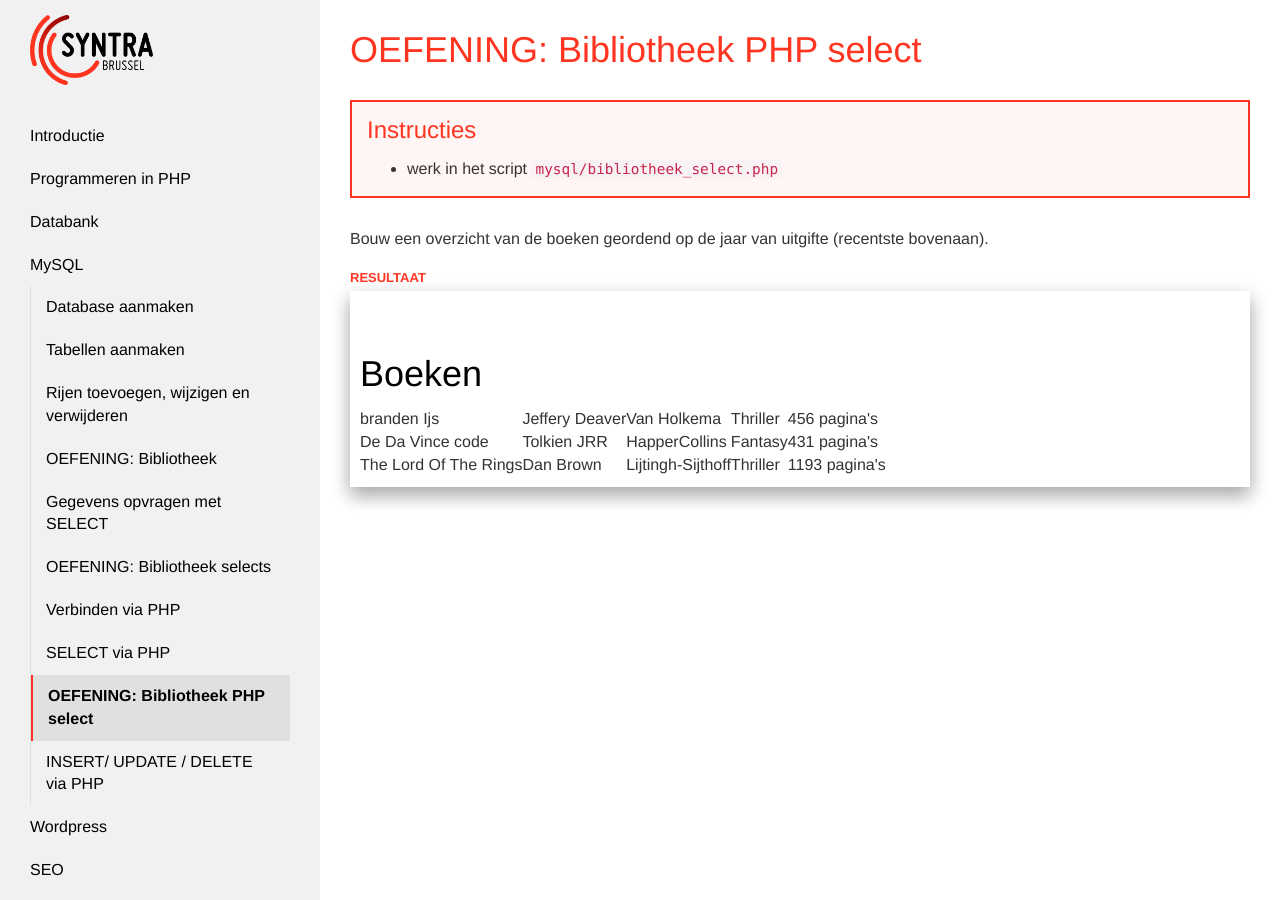
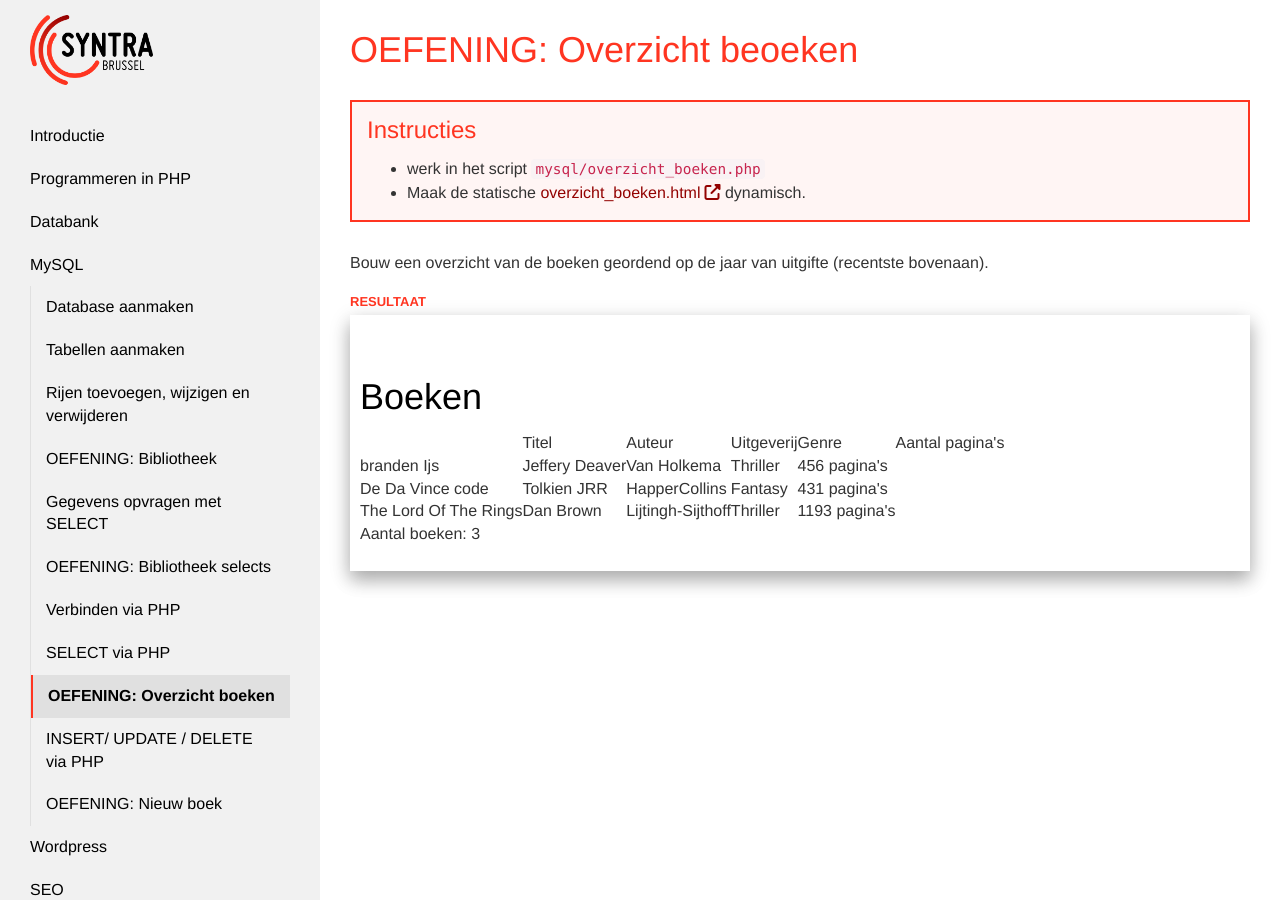
Before and after one commit to Syntra-Brussel/dynamische-webtechnieken, a Jekyll site: the page built from mysql/oefening-bibliotheek-overzicht-boeken.md, in a window 1280 px wide and 900 px high. Built offline with Jekyll 4.4.1, drawn with Linux system fonts in a browser that asks for light colours; nearby versions of some CDN libraries; a script that is not in the unit is left out.

Commit message:
bibliotheek

```diff
--- a/mysql/oefening-bibliotheek-php-select.md
+++ b/mysql/oefening-bibliotheek-overzicht-boeken.md
@@ -1,23 +1,30 @@
 ---
 layout: template
-title: 'OEFENING: Bibliotheek PHP select'
-url: /mysql/oefening-bibliotheek-php-select
+title: 'OEFENING: Overzicht beoeken'
+url: /mysql/oefening-bibliotheek-overzicht-boeken
 collection: mysql
 ---
 
 <div class="highlight">
     <h3>Instructies</h3>
     <ul>
-        <li>werk in het script <code>mysql/bibliotheek_select.php</code></li>
+        <li>werk in het script <code>mysql/overzicht_boeken.php</code></li>
+        <li>Maak de statische <a target="_blank" href="overzicht_boeken.html">overzicht_boeken.html</a> dynamisch.</li>
     </ul>
 </div>
 
 Bouw een overzicht van de boeken geordend op de jaar van uitgifte (recentste bovenaan).
 
-
 <div class="shadow result">
 <h1 style="color: black">Boeken</h1>
 <table>
+  <th>
+    <td>Titel</td>
+    <td>Auteur</td>
+    <td>Uitgeverij</td>
+    <td>Genre</td>
+    <td>Aantal pagina's</td>
+  </th>
   <tr>
     <td>branden Ijs</td>
     <td>Jeffery Deaver</td>
@@ -40,4 +47,7 @@ Bouw een overzicht van de boeken geordend op de jaar van uitgifte (recentste bov
     <td>1193 pagina's</td>
   </tr>
 </table>
+<p>
+Aantal boeken: 3
+</p>
 </div>
```
Also changed, not shown: _data/navigation.yml (+5 -2 lines), mysql/oefening-bibliotheek-nieuw-boek.md (added, +19 -0 lines), mysql/overzicht_boeken.html (added, +41 -0 lines), mysql/php-select.md (+1 -1 lines).
